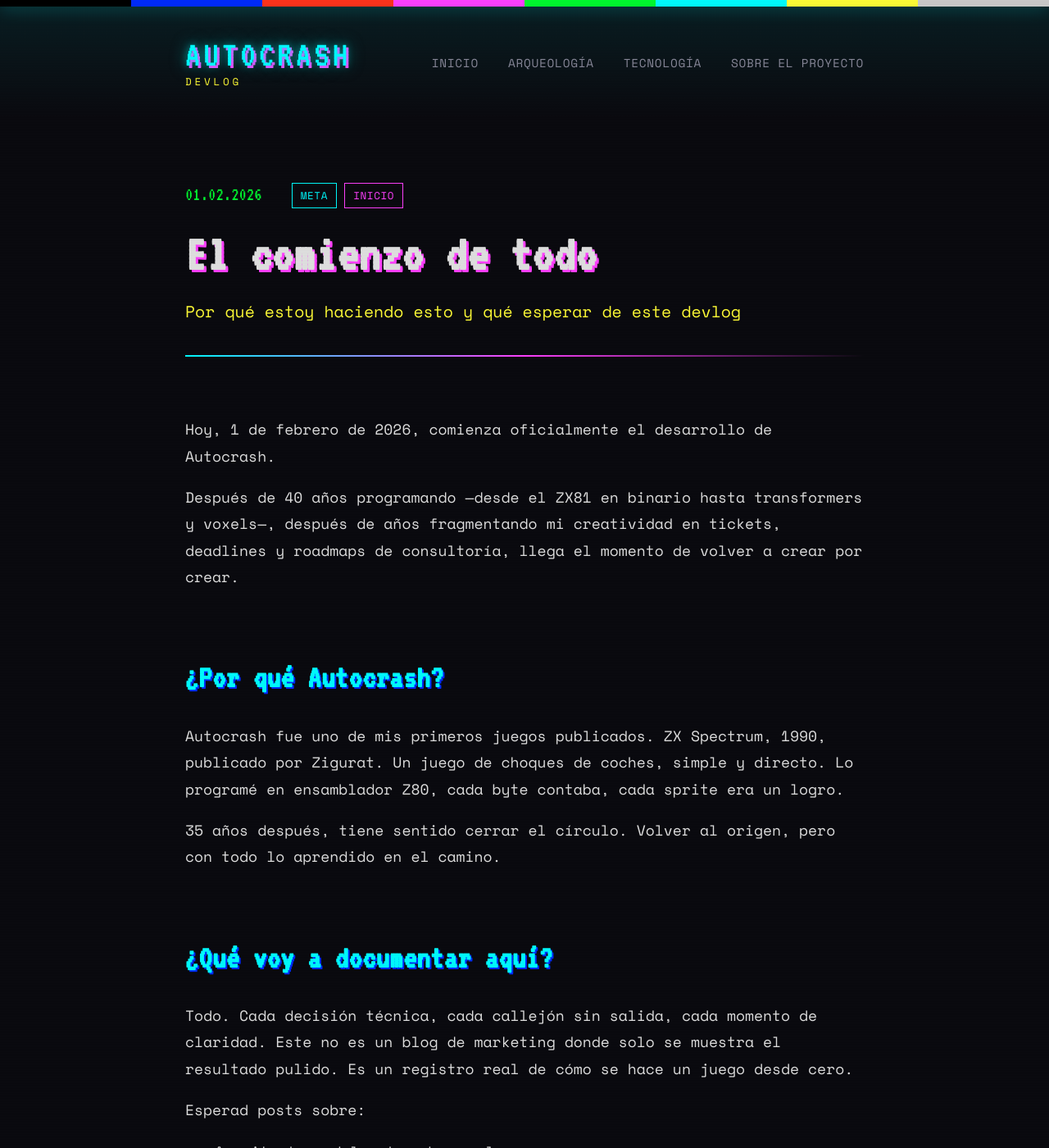
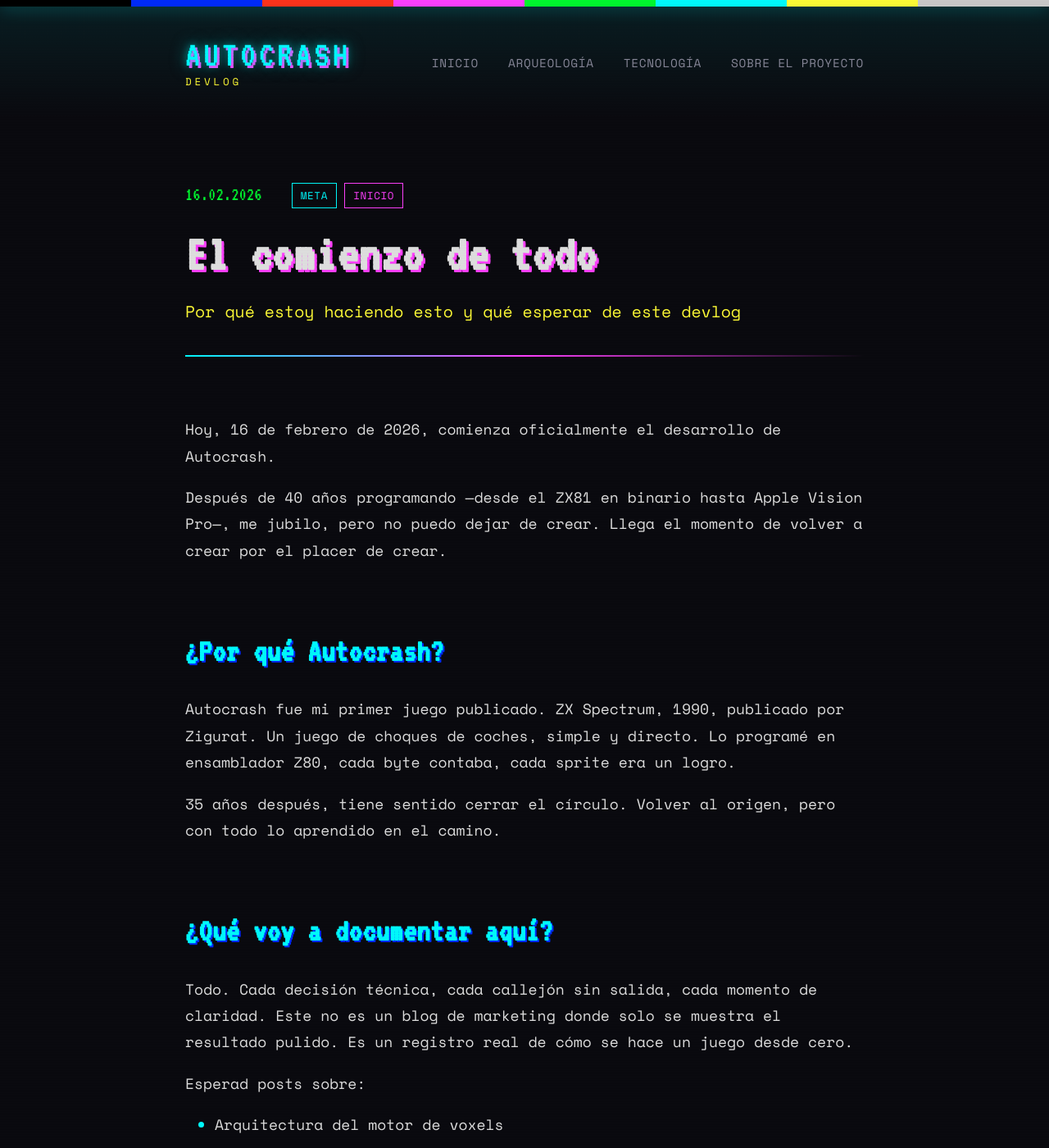
Before and after one commit to anisotropico/autocrash-devlog, a Jekyll site: the page built from _posts/2026-02-16-el-comienzo-de-todo.md, in a window 1280 px wide and 1400 px high. Shown: the whole window at 82% size. Built offline with Jekyll 4.4.1, drawn with Linux system fonts in a browser that asks for light colours; comment, search, counter and statistics services are not loaded.

Commit message:
primer post

```diff
--- a/_posts/2026-02-01-el-comienzo-de-todo.md
+++ b/_posts/2026-02-16-el-comienzo-de-todo.md
@@ -2,17 +2,17 @@
 layout: post
 title: "El comienzo de todo"
 subtitle: "Por qué estoy haciendo esto y qué esperar de este devlog"
-date: 2026-02-01
+date: 2026-02-16
 tags: [meta, inicio]
 ---
 
-Hoy, 1 de febrero de 2026, comienza oficialmente el desarrollo de Autocrash.
+Hoy, 16 de febrero de 2026, comienza oficialmente el desarrollo de Autocrash.
 
-Después de 40 años programando —desde el ZX81 en binario hasta transformers y voxels—, después de años fragmentando mi creatividad en tickets, deadlines y roadmaps de consultoría, llega el momento de volver a crear por crear.
+Después de 40 años programando —desde el ZX81 en binario hasta Apple Vision Pro—, me jubilo, pero no puedo dejar de crear. Llega el momento de volver a crear por el placer de crear.
 
 ## ¿Por qué Autocrash?
 
-Autocrash fue uno de mis primeros juegos publicados. ZX Spectrum, 1990, publicado por Zigurat. Un juego de choques de coches, simple y directo. Lo programé en ensamblador Z80, cada byte contaba, cada sprite era un logro.
+Autocrash fue mi primer juego publicado. ZX Spectrum, 1990, publicado por Zigurat. Un juego de choques de coches, simple y directo. Lo programé en ensamblador Z80, cada byte contaba, cada sprite era un logro.
 
 35 años después, tiene sentido cerrar el círculo. Volver al origen, pero con todo lo aprendido en el camino.
 
```
